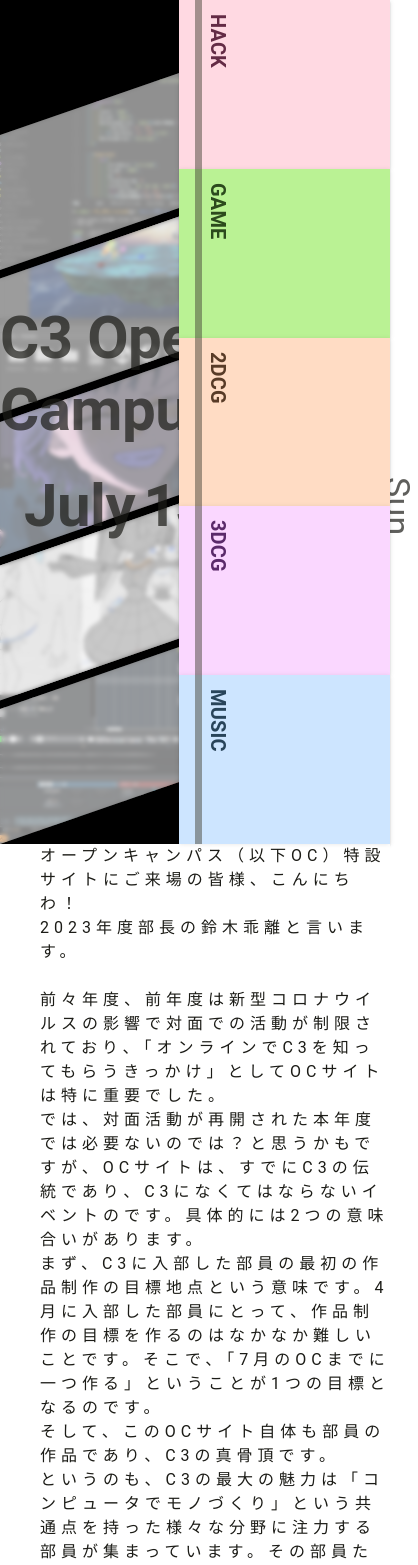
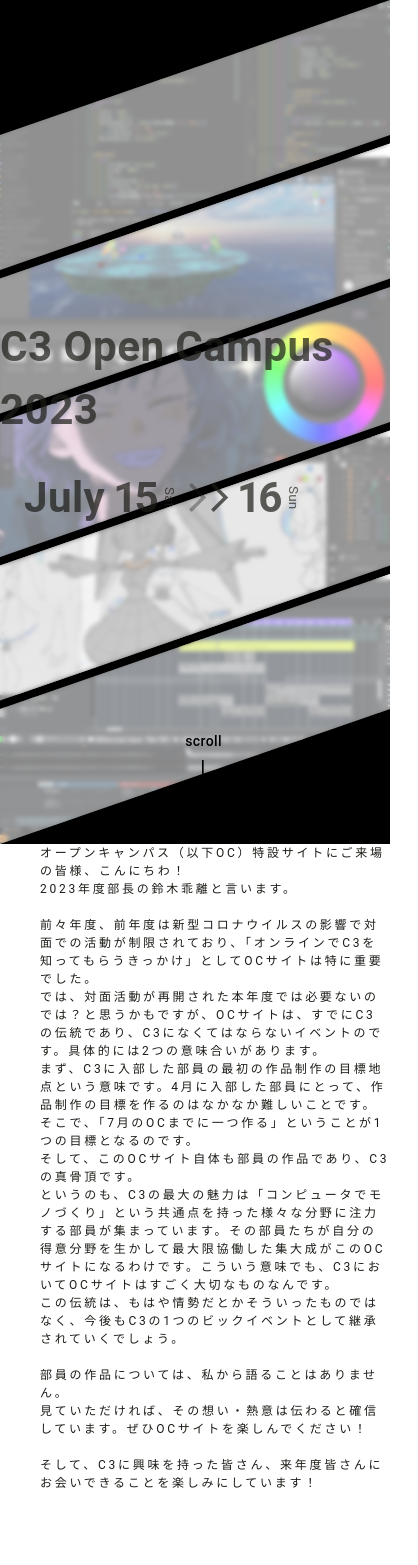
Before and after one commit to Kyutech-C3/OC_2023_frontend, a Next.js app: page /web in a window 390 px wide. Shown: the top 1565 px of the page, 418 px wide, since content can reach past the window. Built offline with nearby package versions, Linux system fonts and the light colour scheme.

Commit message:
add:レスポンシブ対応 #91

```diff
--- a/src/components/Web/C3Outline/C3Outline.tsx
+++ b/src/components/Web/C3Outline/C3Outline.tsx
@@ -3,13 +3,14 @@ import { Box, Stack, Typography, useMediaQuery } from "@mui/material";
 
 export const C3Outline = () => {
     const isDarkMode = useMediaQuery("(prefers-color-scheme: dark)");
+    const isSmall = useMediaQuery("(min-width:600px)");
+
     return (
         <Box
             component="div"
             sx={{
-                minHeight: "100vh",
-                p: 3,
-                pt: 0,
+                pt: "3vmin",
+                pl: "4vmin",
                 width: "100%",
                 height: "100vh",
                 backgroundColor: `rgba(${isDarkMode ? 0 : 255}, ${
@@ -22,10 +23,14 @@ export const C3Outline = () => {
             <AboutC3 />
             <Typography
                 sx={{
-                    fontSize: "20px",
-                    px: 5,
-                    pt: 8,
-                    letterSpacing: "0.5vw",
+                    fontSize: isSmall ? "32px" : "3.8vmin",
+                    p: "4vmin",
+                    textShadow: `2px 2px 4px rgba(${isDarkMode ? 0 : 255}, ${
+                        isDarkMode ? 0 : 255
+                    }, ${isDarkMode ? 0 : 255}, 1), -2px -2px 4px rgba(${
+                        isDarkMode ? 0 : 255
+                    }, ${isDarkMode ? 0 : 255}, ${isDarkMode ? 0 : 255}, 0.25)`,
+                    letterSpacing: "0.7vmin",
                     whiteSpace: "pre-wrap",
                 }}
             >
@@ -40,47 +45,47 @@ const AboutC3 = () => {
         {
             text: "A",
             color: "#FFB800",
-            fontSize: "6vw",
+            fontSize: "6vmin",
         },
         {
             text: "B",
             color: "#9EFF00",
-            fontSize: "7vw",
+            fontSize: "7vmin",
         },
         {
             text: "O",
             color: "#FFE600",
-            fontSize: "8vw",
+            fontSize: "8vmin",
         },
         {
             text: "U",
             color: "#70FF00",
-            fontSize: "9vw",
+            fontSize: "9vmin",
         },
         {
             text: "T",
             color: "#FFE601",
-            fontSize: "10vw",
+            fontSize: "10vmin",
         },
         {
             text: "C",
             color: "white",
-            fontSize: "12vw",
+            fontSize: "12vmin",
         },
         {
             text: "3",
             color: "white",
-            fontSize: "12vw",
+            fontSize: "12vmin",
         },
         {
             text: "!",
             color: "#FFE600",
-            fontSize: "12vw",
+            fontSize: "12vmin",
         },
         {
             text: "!",
             color: "#BAFF01",
-            fontSize: "12vw",
+            fontSize: "12vmin",
         },
     ];
     return (
--- a/src/components/Web/OwnerComment/OwnerComment.tsx
+++ b/src/components/Web/OwnerComment/OwnerComment.tsx
@@ -1,9 +1,9 @@
 import { comments } from "@/constants/ownerComment";
 import { Box, Typography, useMediaQuery } from "@mui/material";
-import { FlowBackImages } from "../FlowBackImages/FlowBackImages";
 
 export const OwnerComment = () => {
     const isDarkMode = useMediaQuery("(prefers-color-scheme: dark)");
+    const isSmall = useMediaQuery("(min-width:600px)");
 
     return (
         <Box
@@ -24,10 +24,11 @@ export const OwnerComment = () => {
             >
                 <Typography
                     sx={{
+                        fontSize: isSmall ? "2.5vmin" : "12px",
                         whiteSpace: "pre-wrap",
                         height: "100%",
                         pl: 5,
-                        letterSpacing: 5,
+                        letterSpacing: "0.7vmin",
                         textShadow: `2px 2px 4px rgba(${
                             isDarkMode ? 0 : 255
                         }, ${isDarkMode ? 0 : 255}, ${
--- a/src/components/Web/ScrollTo/ScrollTo.tsx
+++ b/src/components/Web/ScrollTo/ScrollTo.tsx
@@ -7,12 +7,13 @@ export type ScrollToProps = {
 
 export const ScrollTo = ({ to }: ScrollToProps) => {
     const isDarkMode = useMediaQuery("(prefers-color-scheme: dark)");
+
     return (
         <Scroll to={to} smooth={true} duration={800}>
             <Button
                 sx={{
                     position: "absolute",
-                    left: "50%",
+                    left: "44%",
                     bottom: "10vh",
                     color: isDarkMode ? "white" : "black",
                     ":after": {
--- a/src/components/Web/TopTitle/TopTitle.tsx
+++ b/src/components/Web/TopTitle/TopTitle.tsx
@@ -1,30 +1,29 @@
+import ArrowForwardIosIcon from "@mui/icons-material/ArrowForwardIos";
 import { Box, Stack, Typography } from "@mui/material";
-import ArrowForwardIosIcon from "@mui/icons-material/ArrowForwardIos";
 
 export const TopTitle = () => {
     return (
         <Stack spacing={3} sx={{ color: "text.primary", opacity: "0.7" }}>
             <Box component="div">
-                <Typography fontWeight="bold" variant="h2">
+                <Typography fontWeight="bold" sx={{ fontSize: "5vmax" }}>
                     C3 Open Campus 2023
                 </Typography>
             </Box>
             <Stack sx={{ pl: 3 }} spacing={1} direction="row">
-                <Typography fontWeight="bold" variant="h2">
+                <Typography fontWeight="bold" sx={{ fontSize: "5vmax" }}>
                     July
                 </Typography>
                 <Stack direction="row">
                     <Typography
                         letterSpacing={-3}
                         fontWeight="bold"
-                        variant="h2"
-                        sx={{ pr: 0.5 }}
+                        sx={{ pr: 0.5, fontSize: "5vmax" }}
                     >
                         15
                     </Typography>
                     <Typography
-                        variant="h4"
                         sx={{
+                            fontSize: "1.6vmax",
                             textOrientation: "mixed",
                             writingMode: "vertical-lr",
                             textAlign: "center",
@@ -42,14 +41,13 @@ export const TopTitle = () => {
                     <Typography
                         letterSpacing={-3}
                         fontWeight="bold"
-                        variant="h2"
-                        sx={{ pr: 0.5 }}
+                        sx={{ pr: 0.5, fontSize: "5vmax" }}
                     >
                         16
                     </Typography>
                     <Typography
-                        variant="h4"
                         sx={{
+                            fontSize: "1.6vmax",
                             textOrientation: "mixed",
                             writingMode: "vertical-lr",
                             textAlign: "center",
--- a/src/constants/outlines.ts
+++ b/src/constants/outlines.ts
@@ -5,14 +5,14 @@ export const outlines = [
         category: "hack",
         backgroundImagePath: "image/background/hack.png",
         caption:
-            "Hackでは、主に「人の役に立つものをプログラミングで作ること」を行っています。\n製作物は、Webサイト・Bot・Windowsアプリ・スマホアプリ・OSなど様々なものを生み出しています。実用的に役に立つように見えなくても、人を笑わせることで役に立っている製作物もあります！\nまた、ハッカソンや競技プログラミング、CTFをしている部員もおり、プログラミングに関して活発な活動が行われています！",
+            "　Hackでは、主に「人の役に立つものをプログラミングで作ること」を行っています。\n　製作物は、Webサイト・Bot・Windowsアプリ・スマホアプリ・OSなど様々なものを生み出しています。実用的に役に立つように見えなくても、人を笑わせることで役に立っている製作物もあります！\n　また、ハッカソンや競技プログラミング、CTFをしている部員もおり、プログラミングに関して活発な活動が行われています！",
         redirectPath: "/web/artifact/hack",
     },
     {
         category: "game",
         backgroundImagePath: "image/background/game.png",
         caption:
-            "GAME分野では、アクションゲームやノベルゲームなど、部員が作りたいと思ったゲームジャンルで自由に制作を行なっています。個人での制作もあれば、2DCGや3DCG、MUGICなど他の分野の人たちと協力しての制作も行なっています！また、GAME分野には企画書制作などもありプログラミング以外で制作に関わる人もいます。ゲームが好き、ゲームが作りたいという部員が多く、先輩達から技術を教われる良い環境です。",
+            " GAME分野では、アクションゲームやノベルゲームなど、部員が作りたいと思ったゲームジャンルで自由に制作を行っています。\n　個人での制作もあれば、2DCGや3DCG、MUSICなど他の分野の人たちと協力しての制作も行っています！また、GAME分野には企画書制作などもありプログラミング以外で制作に関わる人もいます。\n　ゲームが好き、ゲームが作りたいという部員が多く、先輩達から技術を教われる良い環境です。",
         redirectPath: "/web/artifact/game",
     },
     {
@@ -31,7 +31,8 @@ export const outlines = [
     {
         category: "music",
         backgroundImagePath: "image/background/music.png",
-        caption: "",
+        caption:
+            "MUSICコミュニティでは、DAWを用いた音楽制作を行っています。一人黙々と楽曲を作ったり、楽曲提供により他のコミュニティと協力して作品を作り上げたりと、さまざまな活動を体験することができます。",
         redirectPath: "/web/artifact/music",
     },
 ];
--- a/src/pages/web/index.tsx
+++ b/src/pages/web/index.tsx
@@ -5,14 +5,18 @@ import { ScrollTo } from "@/components/Web/ScrollTo/ScrollTo";
 import { TopBackground } from "@/components/Web/TopBackground/TopBackground";
 import { TopScroll } from "@/components/Web/TopScroll/TopScroll";
 import { TopTitle } from "@/components/Web/TopTitle/TopTitle";
-import { Box, Divider } from "@mui/material";
+import { Box, Divider, useMediaQuery } from "@mui/material";
 
 const Web = () => {
+    const isSmall = useMediaQuery("(min-width:900px)");
+
     return (
         <Box
             component="div"
             sx={{ scrollSnapType: "y mandatory", userSelect: "none" }}
         >
+            <ScrollTo to="ownerComment" />
+
             <Box
                 component="div"
                 sx={{
@@ -28,12 +32,14 @@ const Web = () => {
                 <TopTitle />
                 <ScrollTo to="ownerComment" />
             </Box>
+            {isSmall && (
                 <Box
                     component="div"
                     sx={{ position: "absolute", right: 0, top: 0 }}
                 >
                     <TopScroll />
                 </Box>
+            )}
             <OwnerComment />
             <Divider sx={{ backgroundColor: "white" }} />
             <C3Outline />
```
Also changed, not shown: src/components/Web/CategoryOutlineCard/CategoryOutlineCard.tsx (+11 -10 lines). Lines whose indentation alone changed are shown as unchanged.
